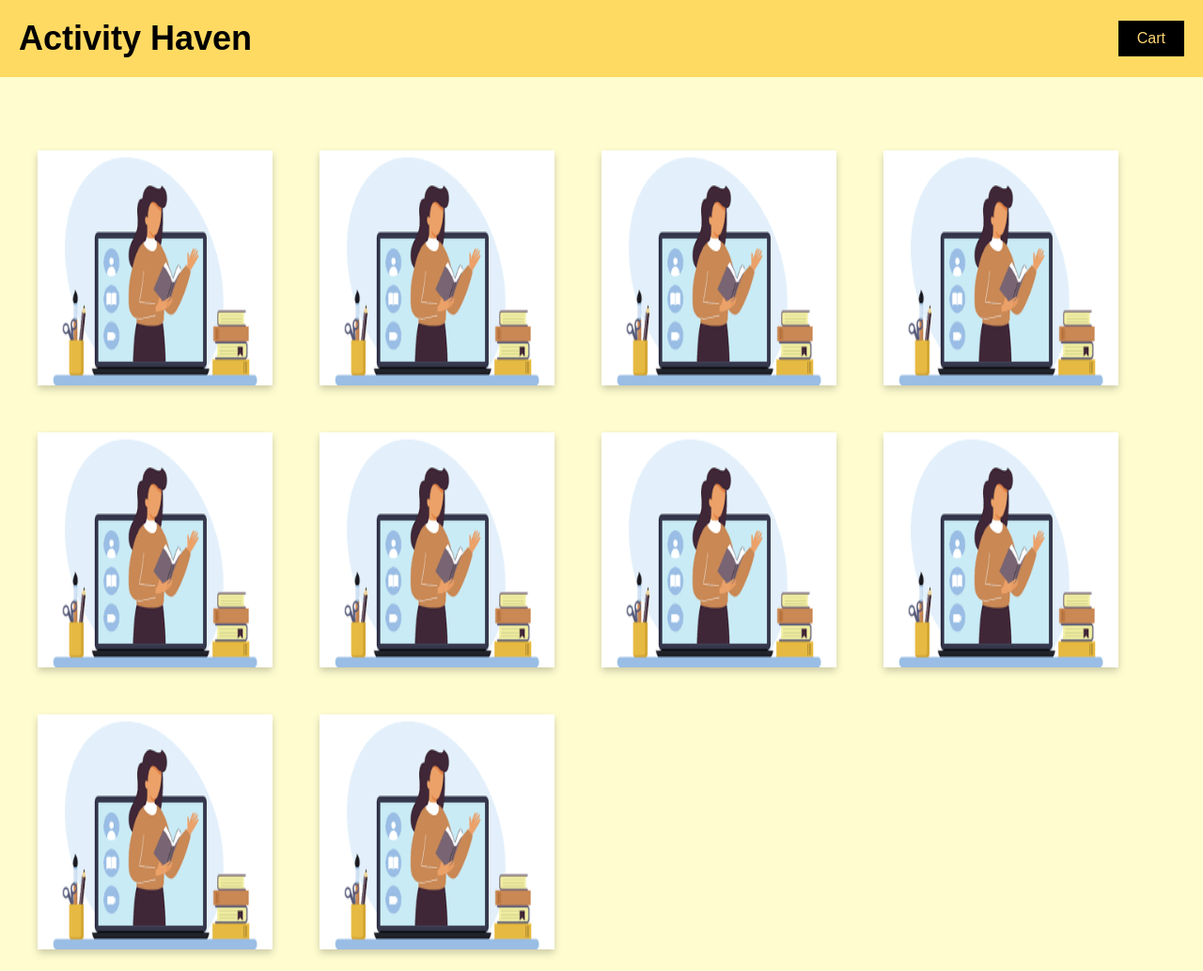
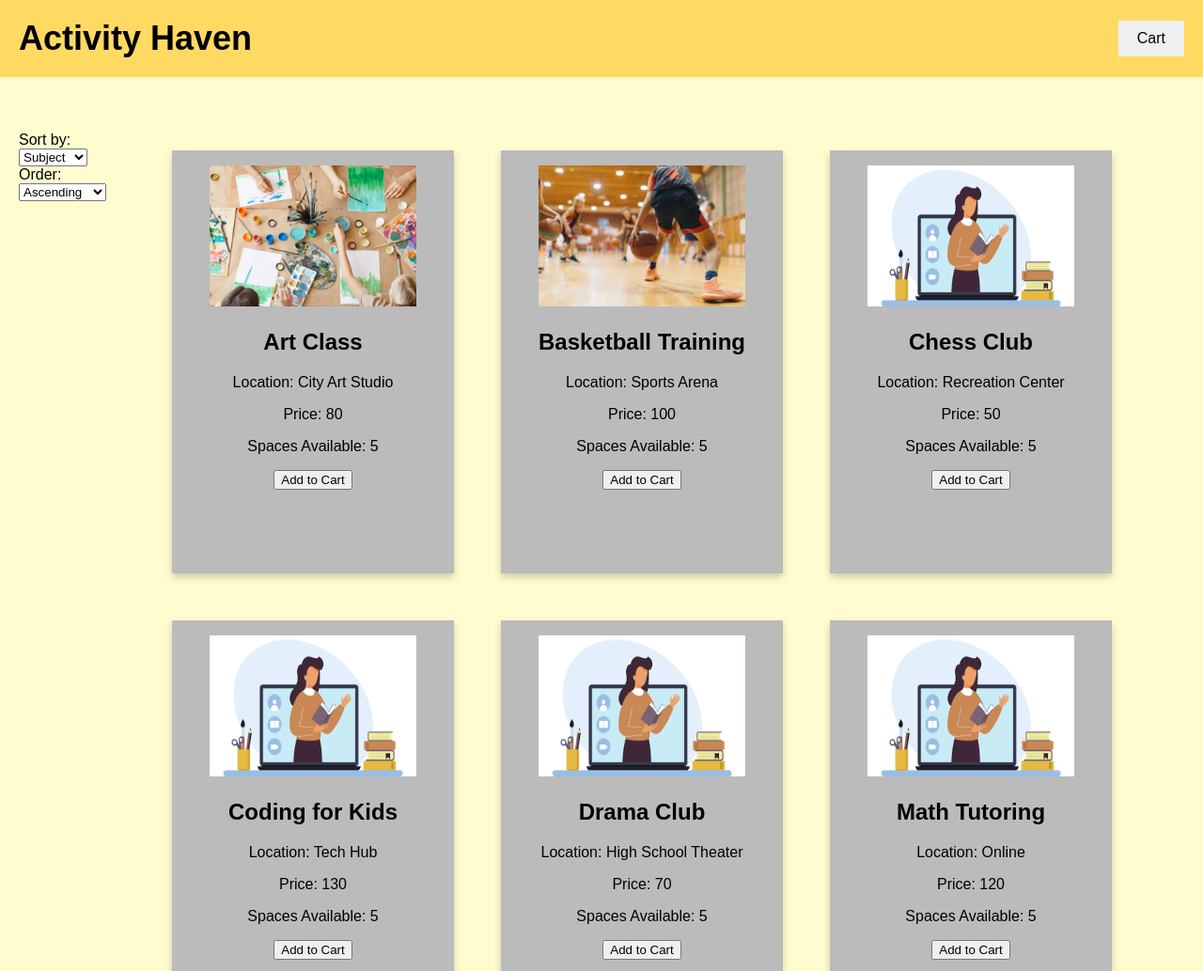
Before and after one commit to NoorunnisaSulthan/AfterSchoolActivities_FrontEnd_CW1, a plain HTML site: page index.html in a window 1280 px wide. Shown: the top 1033 px of the page at 94% size. Drawn offline with nearby package versions, Linux system fonts and the light colour scheme.

Commit message:
cart diable and enable functionality added

```diff
--- a/index.css
+++ b/index.css
@@ -1,6 +1,6 @@
 /* General theme colors */
 body {
-    background-color: #FFFDD0; /* Cream background */
+  background-color: #fffdd0; /* Cream background */
   color: black; /* Black text */
   font-family: Arial, sans-serif;
   margin: 0;
@@ -14,7 +14,6 @@ header {
   align-items: center;
   padding: 20px;
   margin-bottom: 3%;
-
 }
 
 /* Left-aligned site title */
@@ -27,39 +26,34 @@ header h1 {
 
 /* Right-aligned cart button */
 header .cart button {
-    background-color: black;
-    color: rgb(255, 215, 115);
+
   border: none;
   padding: 10px 20px;
   font-size: 16px;
   cursor: pointer;
 }
 
-header .cart button:hover {
-    background-color: rgb(183, 143, 41);
-}
 
 
 /* flip card styles  */
 main {
   display: grid;
-    grid-template-columns: repeat(4, 1fr); /* 4 equal columns */
+  grid-template-columns: repeat(3, 1fr); /* 4 equal columns */
   gap: 50px; /* Space between the cards */
   padding: 20px;
 }
 
-  .card-container{
+.card-container {
   display: grid;
-    grid-template-columns: repeat(4, 1fr); /* 4 equal columns */
+  grid-template-columns: repeat(3, 1fr); /* 4 equal columns */
   gap: 50px; /* Space between the cards */
   padding: 20px;
 }
 .flip-card {
   background-color: transparent;
-    width: 250px;
-    height: 250px;
+  width: 300px;
+  height: 450px;
   perspective: 1000px;
-
 }
 
 .flip-card-inner {
@@ -69,15 +63,11 @@ main {
   text-align: center;
   transition: transform 0.6s;
   transform-style: preserve-3d;
-    box-shadow: 0 4px 8px 0 rgba(0,0,0,0.2);
-
+  box-shadow: 0 4px 8px 0 rgba(0, 0, 0, 0.2);
 }
 
-  .flip-card:hover .flip-card-inner {
-    transform: rotateY(180deg);
-  }
-
-  .flip-card-front, .flip-card-back {
+.flip-card-front,
+.flip-card-back {
   position: absolute;
   width: 100%;
   height: 100%;
@@ -90,16 +80,16 @@ main {
   color: black;
 }
 
-  .flip-card-front img{
-    width: 250px;
-    height: 250px;
+.flip-card-front img {
+  width: 100%;
+  height: 150px;
 }
 
 .flip-card-back {
   background-color: #ffda62;
   color: rgb(23, 22, 22);
   transform: rotateY(180deg);
-    padding:4%;
+  padding: 4%;
 }
 
 .cart-product {
--- a/index.html
+++ b/index.html
@@ -13,35 +13,54 @@
         <!-- Left-aligned site title -->
         <h1 v-text="sitename"></h1>
         <!-- Right-aligned cart button -->
-        <div class="cart" v-on:click="showCart">
+        <div class="cart" v-on:click="showCart" v-if="enableCartBtn">
+          <button>{{cartItemCount}} Cart</button>
+        </div>
+        <div class="cart" disabled="disabled" v-else>
           <button>{{cartItemCount}} Cart</button>
         </div>
       </header>
 
       <main>
+        <div>
+          <label>Sort by: </label>
+          <select v-model="sortBy" >
+            <option value="subject">Subject</option>
+            <option value="location">Location</option>
+            <option value="price">Price</option>
+            <option value="spaces">Spaces</option>
+          </select>
+
+          <label>Order: </label>
+          <select v-model="sortOrder" >
+            <option value="asc">Ascending</option>
+            <option value="desc">Descending</option>
+          </select>
+        </div>
         <div v-if="showProduct" class="card-container">
+          <!-- Sort Options -->
 
           <div
             class="flip-card"
-            v-for="activity in activities"
+            v-for="activity in sortedActivities"
             :key="activity.id"
           >
             <div class="flip-card-inner">
-              <div class="flip-card-front">
-                <img
-                  v-bind:src="activity.image"
-                  alt="Avatar"
-                  style="width: 250px; height: 250px"
-                />
+              <div class="flip-card-front"  >
+                <figure>
+                  <img v-bind:src="activity.image" class="activityimg" />
+                </figure>
+               <h2>{{ activity.subject }}</h2>
+                <p>Location: {{ activity.location }}</p>
+                <p>Price: {{ activity.price }}</p>
+                <p>Spaces Available: {{ activity.spaces-cartCount(activity.id) }}</p>
+                <button class="add-to-cart" v-on:click="addToCart(activity.id-1)" v-if="canAddToCart(activity)">
+                  Add to Cart
+                </button>
+                <button disabled="disabled" v-else>Add to Cart</button>
               </div>
               <div class="flip-card-back">
-                <h2>{{ activity.subject }}</h2>
-                <p>Location: {{ activity.location }}</p>
-                <p>Price: {{ activity.price }}</p>
-                <p>Spaces Available: {{ activity.spaces }}</p>
-                <button class="add-to-cart" v-on:click="addToCart(activity.id-1)">
-                  Add to Cart
-                </button>
+
               </div>
             </div>
           </div>
@@ -265,8 +284,9 @@
         data: {
           sitename: "Activity Haven",
           showProduct: true,
-          sortAttribute: "subject", // default sort by subject
-          sortOrder: "asc", // default sort in ascending order
+          sortBy: 'subject',   // Default sort attribute
+          sortOrder: 'asc',
+          enableCartBtn:false,
           activities: [
             {
               id: 1,
@@ -282,7 +302,7 @@
               location: "City Art Studio",
               price: 80,
               spaces: 5,
-              image: "images/i.png",
+              image: "images/art.jpg",
             },
             {
               id: 3,
@@ -346,7 +366,7 @@
               location: "Sports Arena",
               price: 100,
               spaces: 5,
-              image: "images/i.png",
+              image: "images/basket.jpeg",
             },
           ],
           cart: [],
@@ -367,11 +387,28 @@
           cartItemCount: function () {
             return this.cart.length || "";
           },
+          sortedActivities() {
+          return [...this.activities].sort((a, b) => {
+            console.log(a[this.sortBy]);
+
+            let modifier = this.sortOrder === 'asc' ? 1 : -1;
+
+            // Sort by price or spaces (numeric values)
+            if (this.sortBy === 'price' || this.sortBy === 'spaces') {
+              return (a[this.sortBy] - b[this.sortBy]) * modifier;
+            }
+            // Sort by subject or location (string values)
+            else {
+              return a[this.sortBy].localeCompare(b[this.sortBy]) * modifier;
+            }
+          });
+        }
 
         },
         methods: {
           addToCart: function (index) {
             this.cart.push(this.activities[index].id);
+            this.enableCartBtn=true;
           },
           showCart() {
             this.showProduct = this.showProduct ? false : true;
@@ -379,6 +416,21 @@
           showCheckout() {
             this.showCartItems = this.showCartItems ? false : true;
           },
+          canAddToCart (activity) {
+            console.log(this.cartCount(activity.id));
+
+            return activity.spaces > this.cartCount(activity.id);
+          },
+          cartCount: function (id) {
+            // cchecking if same cart item added
+            let count = 0;
+            for (let i = 0; i < this.cart.length; i++) {
+              if (this.cart[i] === id) {
+                count++;
+              }
+            }
+            return count;
+          },
         },
       });
     </script>
```
Also changed, not shown: images/art.jpg (added), images/base.jpeg (added), images/basket.jpeg (added). Lines whose indentation alone changed are shown as unchanged.
